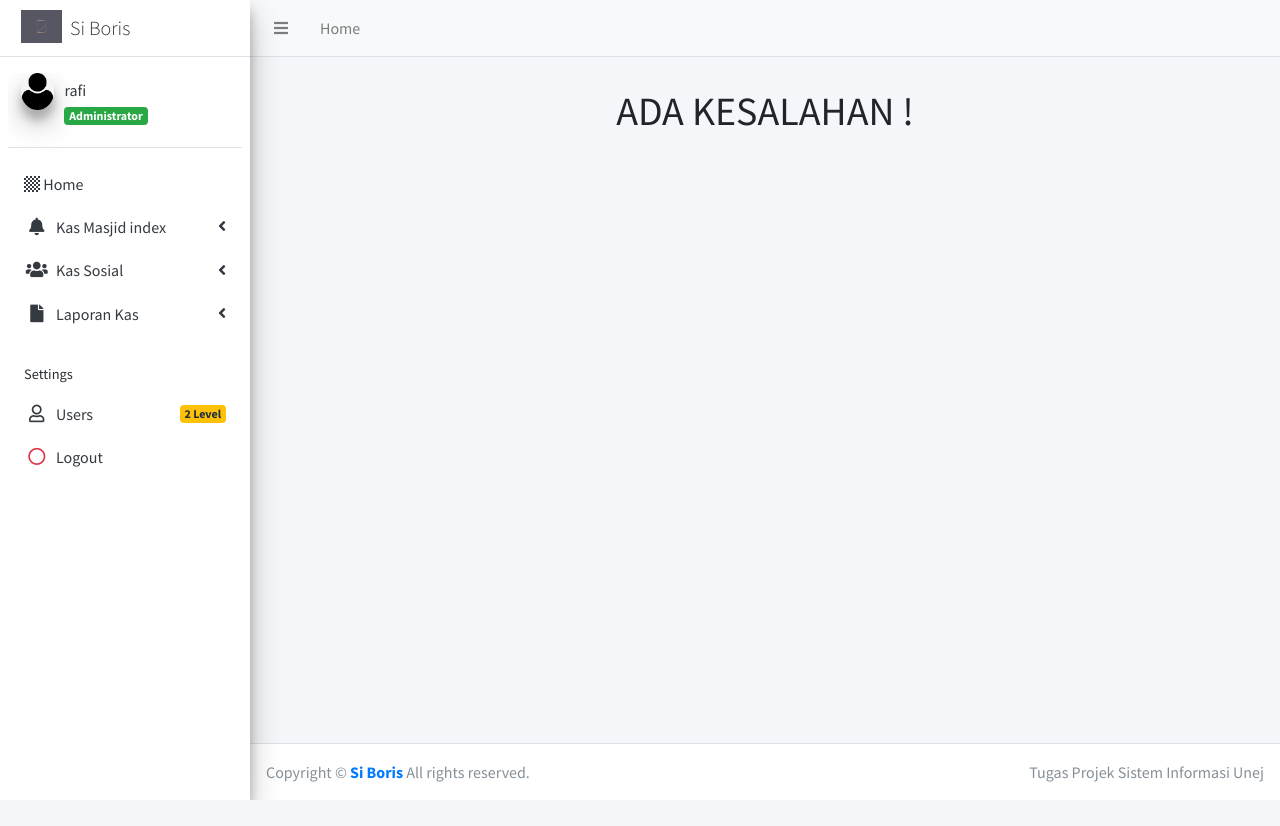
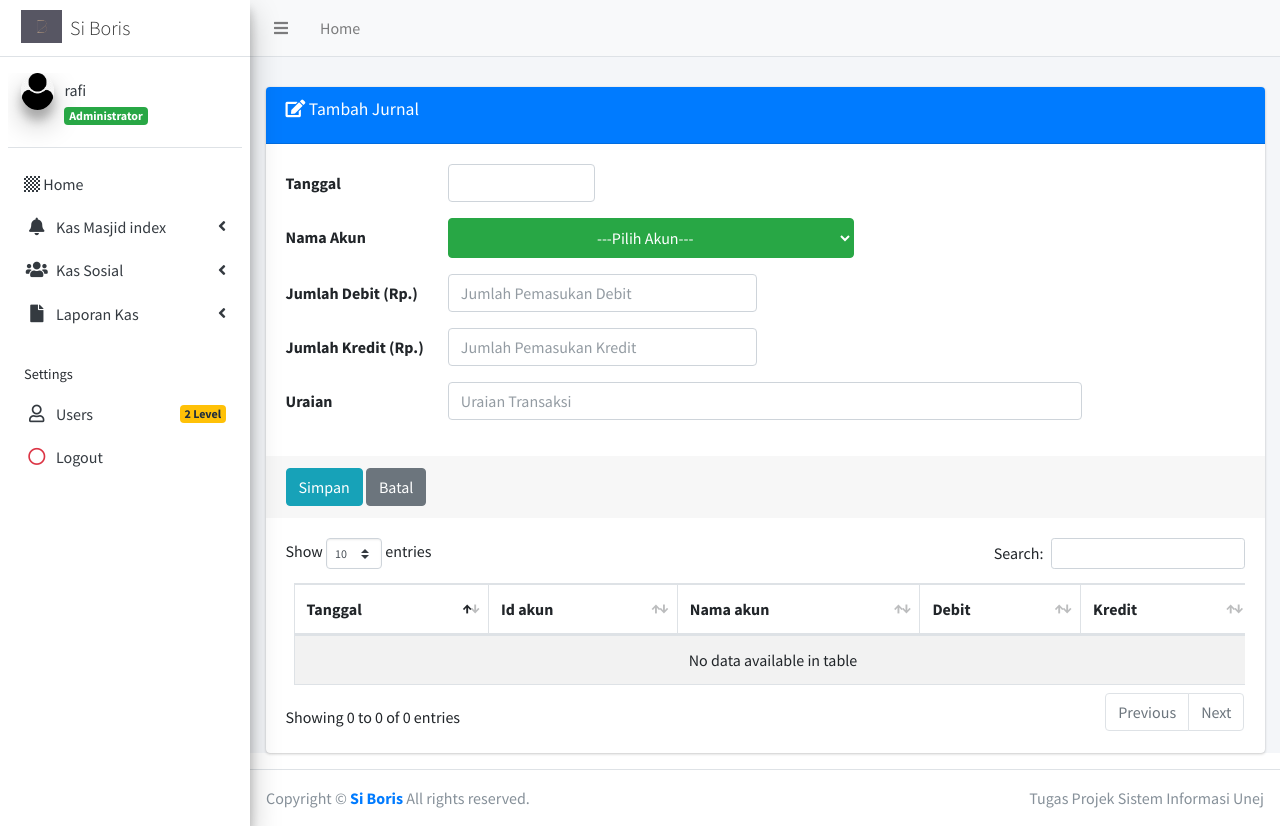
Before and after one commit to Synnefo15/final_projek_Boris, a PHP site: page /final_projek_Boris/index.php?page=add_data_jurnal in a window 1280 px wide. Before the commit the page ends 800 px from the top, so only its background shows below. Run offline with PHP 8.4, Linux system fonts and the light colour scheme; a user stored in the database is signed in; data comes from the database, SQL or seed files in the repository; data that the repository does not hold is empty.

Commit message:
rafi jurnal add

```diff
--- /dev/null
+++ b/bendahara/jurnal/add_data_jurnal.php
@@ -0,0 +1,227 @@
+<?php
+
+if (isset($_GET['kode'])) {
+    $sql_cek = "SELECT * FROM jurnal WHERE id_bulan='" . $_GET['kode'] . "'";
+    $query_cek = mysqli_query($koneksi, $sql_cek);
+    $data_cek = mysqli_fetch_array($query_cek, MYSQLI_BOTH);
+}
+?>
+<?php
+$sql = $koneksi->query("SELECT * FROM `bulan` WHERE nama_bulan='" . $_GET['kode'] . "'");
+while ($data = $sql->fetch_assoc()) {
+    $namaBulan = $data['nama_bulan'];
+}
+?>
+<?php
+$sql = $koneksi->query("SELECT * FROM `bulan` WHERE nama_bulan='" . $_GET['kode'] . "'");
+while ($data = $sql->fetch_assoc()) {
+    $idBulan = $data['id_bulan'];
+}
+?>
+
+<?php
+// $sql=$koneksi->query("SELECT  akun.nama_akun, `debit`, `kredit`, concat_ws('-',`id_bulan`, `tanggal`) as tanggal , `deskripsi` FROM `jurnal` INNER JOIN akun ON jurnal.id_akun = akun.id_akun WHERE tanggal = '".$_GET['tanggal']."'");
+?>
+<div class="card card-primary">
+    <div class="card-header">
+        <h3 class="card-title">
+            <i class="fa fa-edit"></i> Tambah Jurnal
+        </h3>
+        <br>
+        <h5>
+
+            <?= $namaBulan; ?>
+        </h5>
+    </div>
+    <form action="" method="post" enctype="multipart/form-data">
+        <div class="card-body">
+            <div class="form-group row">
+                <label class="col-sm-2 col-form-label">Tanggal</label>
+                <div class="col-sm-2">
+                    <input type="number" class="form-control" id="tanggal" name="tanggal" required>
+                </div>
+
+            </div>
+
+            <div class="form-group row dropdown">
+                <label for="" class="col-sm-2 col-form-label">Nama Akun</label>
+
+                <select class=" col-sm-5 p-2 ml-2 btn btn-success dropdown-toggle" type="button" id="id_akun"
+                    data-toggle="dropdown" aria-haspopup="true" aria-expanded="false" name="id_akun">
+                    Pilih Lokasi
+                    <option value="" disabled selected>---Pilih Akun---</option>
+                    <?php $sql = "SELECT * FROM akun";
+                    $kueri = mysqli_query($koneksi, $sql);
+                    while ($data = mysqli_fetch_array($kueri)) {
+
+                    ?>
+                    <option value="<?= $data['0']; ?>"><?= $data['1']; ?></option>
+                    <?php
+                    }
+                    ?>
+                </select>
+
+            </div>
+
+
+
+
+            <div class="form-group row">
+                <label class="col-sm-2 col-form-label">Jumlah Debit (Rp.)</label>
+                <div class="col-sm-4">
+                    <input type="text" class="form-control" id="debit" name="debit"
+                        placeholder="Jumlah Pemasukan Debit">
+                </div>
+            </div>
+
+            <div class="form-group row">
+                <label class="col-sm-2 col-form-label">Jumlah Kredit (Rp.)</label>
+                <div class="col-sm-4">
+                    <input type="text" class="form-control" id="kredit" name="kredit"
+                        placeholder="Jumlah Pemasukan Kredit">
+                </div>
+            </div>
+
+            <div class="form-group row">
+                <label class="col-sm-2 col-form-label">Uraian</label>
+                <div class="col-sm-8">
+                    <input type="text" class="form-control" id="deskripsi" name="deskripsi"
+                        placeholder="Uraian Transaksi">
+                </div>
+            </div>
+
+
+
+
+
+        </div>
+        <div class="card-footer">
+            <input type="submit" name="Simpan" value="Simpan" class="btn btn-info">
+            <a href=" ?page=data_jurnal_lihat&kode=<?= $namaBulan; ?>" title=" Kembali"
+                class="btn btn-secondary">Batal</a>
+        </div>
+    </form>
+    <!-- * Data pada tanggal yang sama -->
+    <div class="card-body">
+        <div class="table-responsive">
+
+            <table id="example1" class="table table-bordered table-striped m-2">
+                <thead>
+                    <tr>
+                        <th>Tanggal</th>
+                        <th>Id akun </th>
+                        <th>Nama akun </th>
+                        <th>Debit </th>
+                        <th>Kredit </th>
+                    </tr>
+                </thead>
+                <tbody>
+
+                    <?php
+
+                    $sql = $koneksi->query("SELECT concat_ws('-',jurn.tanggal,bln.nama_bulan) as tanggal ,jurn.id_akun,akun.nama_akun, jurn.debit, jurn.kredit FROM `jurnal` jurn INNER JOIN akun akun ON jurn.id_akun = akun.id_akun INNER JOIN bulan bln ON jurn.id_bulan = bln.id_bulan WHERE bln.nama_bulan='" . $_GET['kode'] . "' ORDER BY jurn.id_jurnal DESC LIMIT 6 ");
+                    while ($data = $sql->fetch_assoc()) {
+
+                    ?>
+                    <tr>
+
+                        <td><?= $data['tanggal']; ?></td>
+                        <td><?= $data['id_akun']; ?></td>
+                        <td><?= $data['nama_akun']; ?></td>
+                        <td><?= rupiah($data['debit']); ?></td>
+                        <td><?= rupiah($data['kredit']); ?></td>
+
+                    </tr>
+                    <?php
+                    }
+                    ?>
+                </tbody>
+
+            </table>
+        </div>
+    </div>
+</div>
+
+<?php
+
+if (isset($_POST['Simpan'])) {
+
+    // *menangkap post debit
+    $debit = $_POST['debit'];
+
+    // *menangkap post kredit
+    $kredit = $_POST['kredit'];
+
+    //membuang Rp dan Titik
+    $hasil_debit = preg_replace("/[^0-9]/", "", $debit);
+    $hasil_kredit = preg_replace("/[^0-9]/", "", $kredit);
+
+    //mulai proses simpan data
+    $sql_simpan = "INSERT INTO `jurnal`( `id_akun`, `debit`, `kredit`, `id_bulan`, `tanggal`, `deskripsi`) VALUES (
+        '" . $_POST['id_akun'] . "',
+        '" . $hasil_debit . "',
+        '" . $hasil_kredit . "',
+        '" . $idBulan . "',
+        '" . $_POST['tanggal'] . "',
+        '" . $_POST['deskripsi'] . "')";
+    $query_simpan = mysqli_query($koneksi, $sql_simpan);
+    mysqli_close($koneksi);
+
+    if ($query_simpan) {
+        echo "<script>
+      Swal.fire({title: 'Tambah Data Berhasil',text: '',icon: 'success',confirmButtonText: 'OK'
+      }).then((result) => {if (result.value){
+          window.location = 'index.php?page=data_jurnal_lihat&kode=$namaBulan';
+          }
+      })</script>";
+    } else {
+        echo "<script>
+Swal.fire({
+    title: 'Tambah Data Gagal',
+    text: '',
+    icon: 'error',
+    confirmButtonText: 'OK'
+}).then((result) => {
+    if (result.value) {
+        window.location = 'index.php?page=data_jurnal_lihat&kode=$namaBulan';
+    }
+})
+</script>";
+    }
+}
+//selesai proses simpan data
+
+?>
+
+<script type="text/javascript">
+var debit = document.getElementById('debit');
+debit.addEventListener('keyup', function(e) {
+    // tambahkan 'Rp.' pada saat form di ketik
+    // gunakan fungsi formatmasuk() untuk mengubah angka yang di ketik menjadi format angka
+    debit.value = formatmasuk(this.value, 'Rp ');
+});
+var kredit = document.getElementById('kredit');
+kredit.addEventListener('keyup', function(e) {
+    // tambahkan 'Rp.' pada saat form di ketik
+    // gunakan fungsi formatmasuk() untuk mengubah angka yang di ketik menjadi format angka
+    kredit.value = formatmasuk(this.value, 'Rp ');
+});
+
+/* Fungsi formatmasuk */
+function formatmasuk(angka, prefix) {
+    var number_string = angka.replace(/[^,\d]/g, '').toString(),
+        split = number_string.split(','),
+        sisa = split[0].length % 3,
+        masuk = split[0].substr(0, sisa),
+        ribuan = split[0].substr(sisa).match(/\d{3}/gi);
+
+    // tambahkan titik jika yang di input sudah menjadi angka ribuan
+    if (ribuan) {
+        separator = sisa ? '.' : '';
+        masuk += separator + ribuan.join('.');
+    }
+
+    masuk = split[1] != undefined ? masuk + ',' + split[1] : masuk;
+    return prefix == undefined ? masuk : (masuk ? 'Rp ' + masuk : '');
+}
+</script>
--- a/index.php
+++ b/index.php
@@ -569,7 +569,9 @@ include "inc/rupiah.php";
                             case 'data_jurnal_lihat':
                                 include "bendahara/jurnal/data_jurnal_lihat.php";
                                 break;
-
+                            case 'add_data_jurnal':
+                                include "bendahara/jurnal/add_data_jurnal.php";
+                                break;
 
                                 // # default
                             default:
```
Also changed, not shown: bendahara/jurnal/data_jurnal.php (+2 -37 lines), bendahara/jurnal/data_jurnal_lihat.php (+25 -2 lines).
